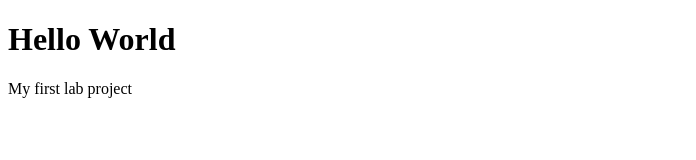
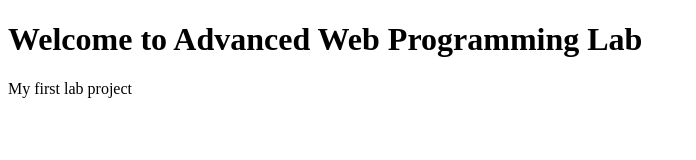
Before and after one commit to akhilgollakonda09/awp-lab-practice, a plain HTML site: page index.html in a window 1280 px wide. Shown: the whole page, without its empty margins (0-696 px from the left). Drawn offline with Linux system fonts and the light colour scheme.

Commit message:
Update heading

```diff
--- a/index.html
+++ b/index.html
@@ -4,7 +4,7 @@
     <title>AWP Lab</title>
 </head>
 <body>
-    <h1>Hello World</h1>
+    <h1>Welcome to Advanced Web Programming Lab</h1>
     <p>My first lab project</p>
 </body>
 </html>
```
